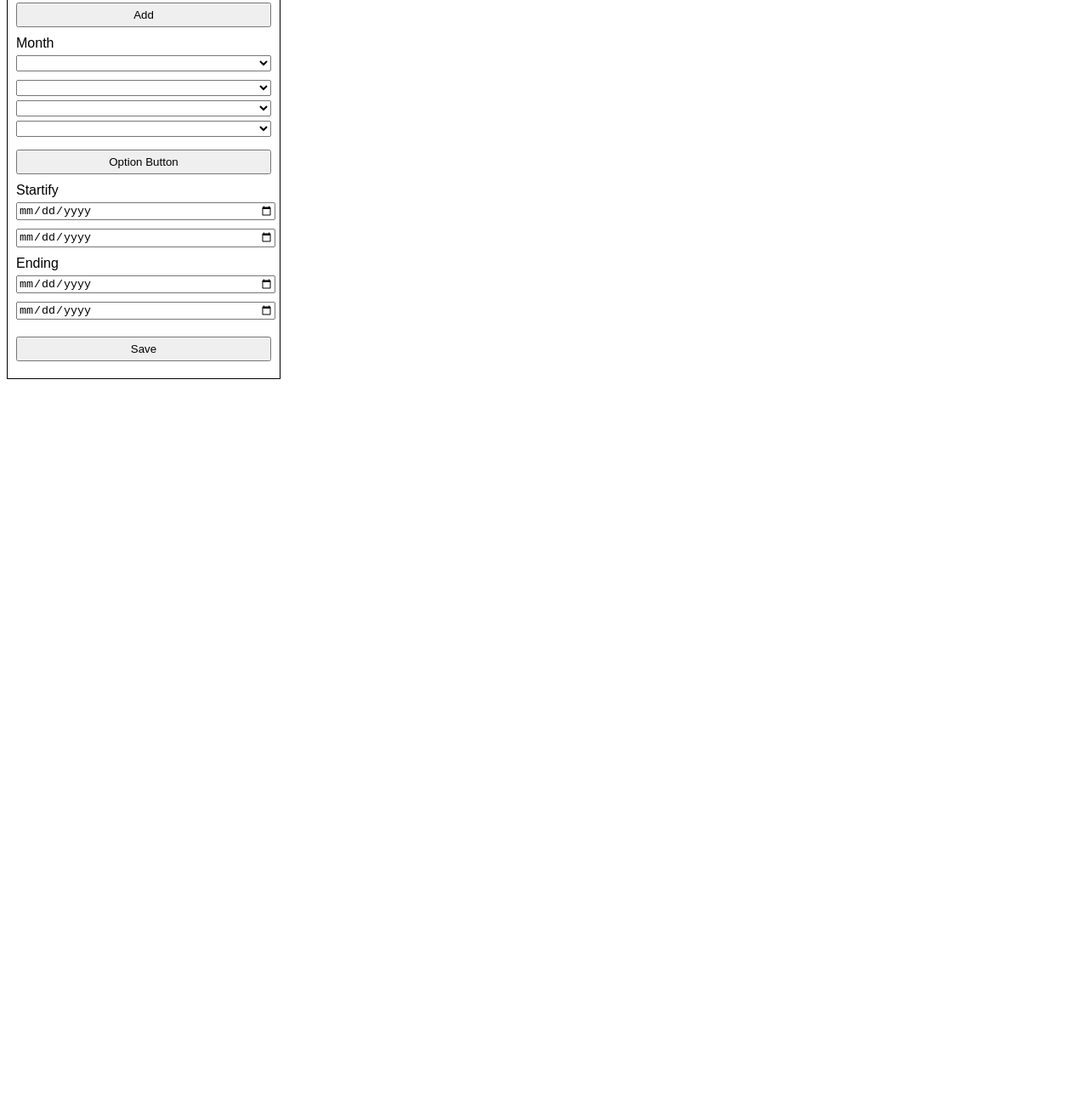
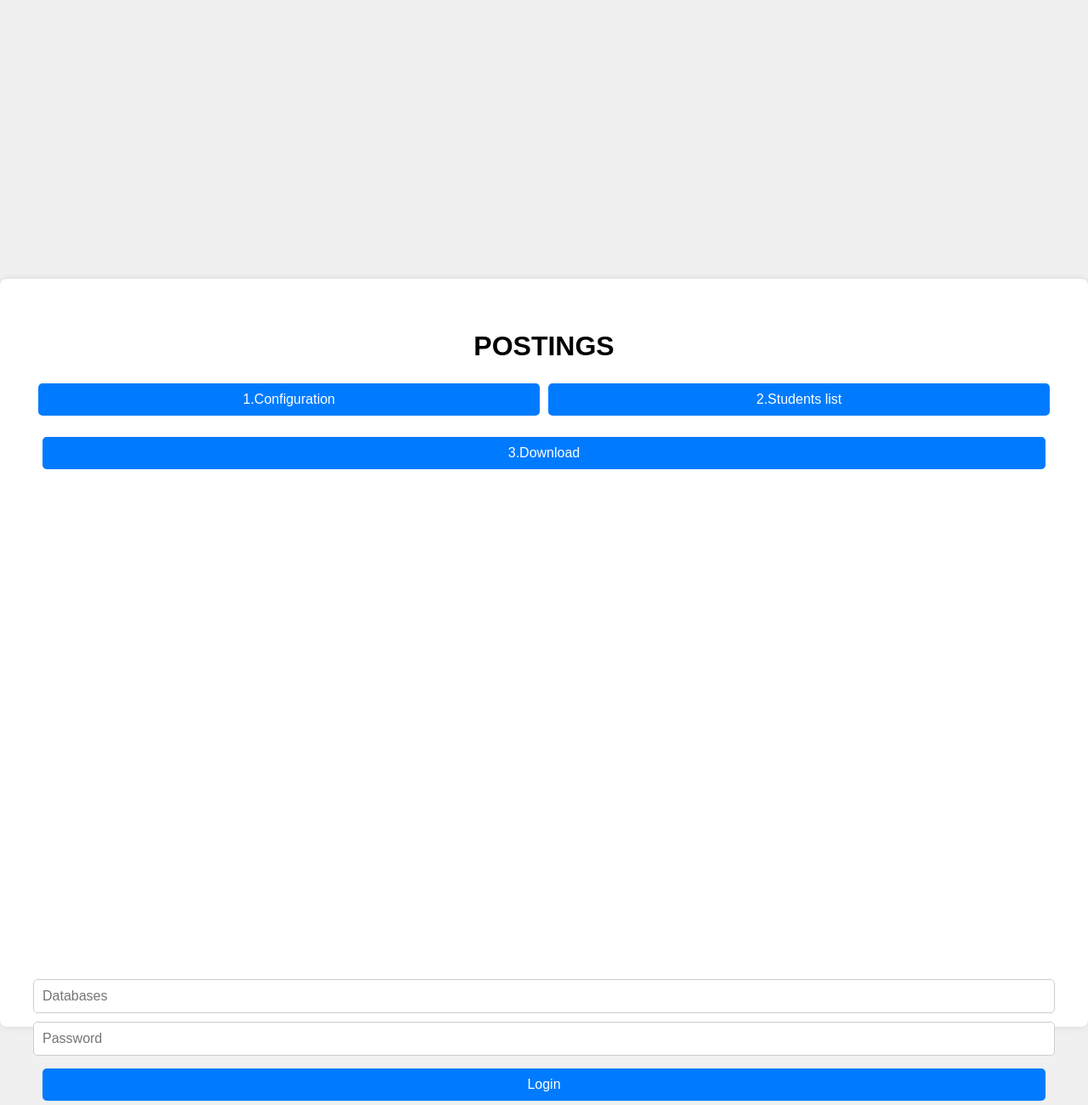
Before and after one commit to Kolass2004/nursing, a plain HTML site: page index.html in a window 1280 px wide. Shown: the part 80-1380 px from the top of the page at 85% size. Before the commit the page ends 800 px from the top, so only its background shows below. Drawn offline with Linux system fonts and the light colour scheme; no server answers.

Commit message:
new features

```diff
--- a/index.html
+++ b/index.html
@@ -3,48 +3,95 @@
 <head>
     <meta charset="UTF-8">
     <meta name="viewport" content="width=device-width, initial-scale=1.0">
-    <title>Config Form</title>
-    <link rel="stylesheet" href="style.css">
+    <title>Postings</title>
+    <style>
+        body {
+            font-family: Arial, sans-serif;
+            display: flex;
+            justify-content: center;
+            align-items: center;
+            height: 100vh;
+            margin: 0;
+            background-color: #f0f0f0;
+        }
+
+        .container {
+            width: 100vw;
+            height: 100vh;
+            background-color: white;
+            padding: 40px;
+            border-radius: 8px;
+            box-shadow: 0 0 10px rgba(0, 0, 0, 0.1);
+            text-align: center;
+            margin-top: 70%;
+        }
+
+        h1 {
+            margin-bottom: 20px;
+        }
+
+        .buttons {
+            display: flex;
+            justify-content: ;
+            margin-bottom: 20px;
+        }
+
+        button {
+            background-color: #007bff;
+            color: white;
+            border: none;
+            padding: 10px;
+            border-radius: 5px;
+            cursor: pointer;
+            font-size: 16px;
+            margin: 5px;
+            width: 100%;
+        }
+
+        button:hover {
+            background-color: #0056b3;
+        }
+
+        .download-btn {
+            display: block;
+            width: calc(100% - 20px);
+            margin: 10px auto;
+        }
+
+        .input-group {
+            display: flex;
+            flex-direction: column;
+            align-items: center;
+            margin-top: 50%;
+        }
+
+        .input-group input {
+            margin-bottom: 10px;
+            padding: 10px;
+            width: calc(100% - 20px);
+            border: 1px solid #ccc;
+            border-radius: 5px;
+            font-size: 16px;
+        }
+
+        .input-group button {
+            width: calc(100% - 20px);
+        }
+    </style>
 </head>
 <body>
-    <div class="config-form">
-        <div class="config-header">
-            <label for="type-posting">Type Posting</label>
-            <input type="text" id="type-posting" name="type-posting">
-            <button id="add-btn">Add</button>
+    <div class="container">
+        <h1>POSTINGS</h1>
+        <div class="buttons">
+            <button class="config-btn" onclick="window.open('config.html')">1.Configuration</button>
+            <button class="students-btn" onclick="window.open('student.html')">2.Students list</button>
         </div>
-        <div class="config-body">
-            <label for="month">Month</label>
-            <select id="month" name="month">
-
-            </select>
-            <div class="posts">
-                <select id="post1" name="post1">
-
-                </select>
-                <select id="post2" name="post2">
-
-                </select>
-                <select id="post3" name="post3">
-
-                </select>
-                <button id="option-btn">Option Button</button>
-            </div>
-        </div>
-        <div class="config-footer">
-            <div class="date-field">
-                <label for="start-date">Startify</label>
-                <input type="date" id="start-date" name="start-date">
-                <input type="date" id="start-date2" name="start-date2">
-            </div>
-            <div class="date-field">
-                <label for="end-date">Ending</label>
-                <input type="date" id="end-date" name="end-date">
-                <input type="date" id="end-date2" name="end-date2">
-            </div>
-            <button id="save-btn">Save</button>
+        <button class="download-btn">3.Download</button>
+        <div class="input-group">
+            <input type="text" placeholder="Databases">
+            <input type="password" placeholder="Password">
+            <button class="login-btn">Login</button>
         </div>
     </div>
-    <script src="index.js"></script>
 </body>
 </html>
```
Also changed, not shown: student.html (+54 -3 lines).
